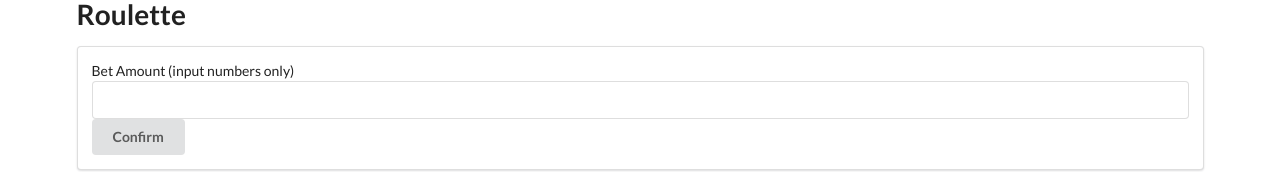
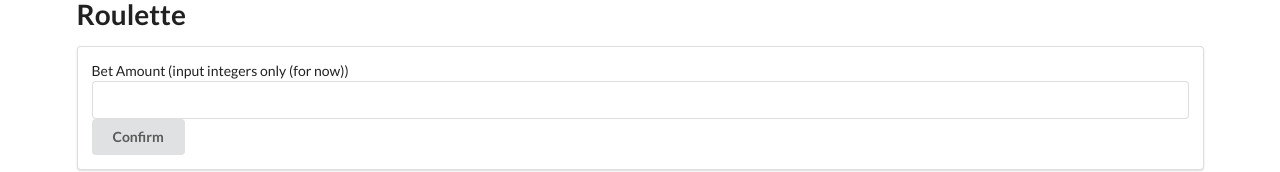
Before and after one commit to PKiechl/BCOLN, a React (Create React App) app: page / in a window 1280 px wide. Shown: the top 172 px of the page. Built offline with nearby package versions, Linux system fonts and the light colour scheme.

Commit message:
Added comments to make code more readable and tidied it up.

```diff
--- a/public/index.html
+++ b/public/index.html
@@ -16,7 +16,10 @@
     -->
     <link rel="manifest" href="%PUBLIC_URL%/manifest.json" />
 
-    <link rel="stylesheet" href="https://cdnjs.cloudflare.com/ajax/libs/semantic-ui/2.4.1/semantic.min.css"/>
+    <link
+      rel="stylesheet"
+      href="https://cdnjs.cloudflare.com/ajax/libs/semantic-ui/2.4.1/semantic.min.css"
+    />
     <!--
       Notice the use of %PUBLIC_URL% in the tags above.
       It will be replaced with the URL of the `public` folder during the build.
--- a/src/components/App.js
+++ b/src/components/App.js
@@ -1,14 +1,17 @@
 import React from "react";
 import InputBar from "./InputBar";
+import Web3 from "web3";
 
 class App extends React.Component {
   //using https://semantic-ui.com/ for easy css
 
   setValue = amount => {
+    //todo: call smart contract with this amount here
     console.log(amount);
   };
 
   render() {
+    //renders the InputBar, where the bet amount is entered and returned back to this component
     return (
       <div className="ui container">
         <h1 className="ui header">Roulette</h1>
--- a/src/components/InputBar.js
+++ b/src/components/InputBar.js
@@ -4,10 +4,14 @@ class InputBar extends React.Component {
   state = { amount: "" };
 
   onInputChange = event => {
-    this.setState({ amount: event.target.value.replace(/[^0-9]/g, '') });
+    //sets the entered amount into the state
+    //only integers can be entered for now
+    //todo: change validation to include decimals as well, spending full ETH's is "too expensive"
+    this.setState({ amount: event.target.value.replace(/[^0-9]/g, "") });
   };
 
   onFormSubmit = event => {
+    //callback to App.js to return the amount that was entered
     event.preventDefault();
     this.props.onFormSubmit(this.state.amount);
   };
@@ -16,7 +20,7 @@ class InputBar extends React.Component {
     return (
       <div className="search bar ui segment">
         <form onSubmit={this.onFormSubmit} className="ui form">
-          <label>Bet Amount (input numbers only) </label>
+          <label>Bet Amount (input integers only (for now)) </label>
           <input
             type="text"
             value={this.state.amount}
```
